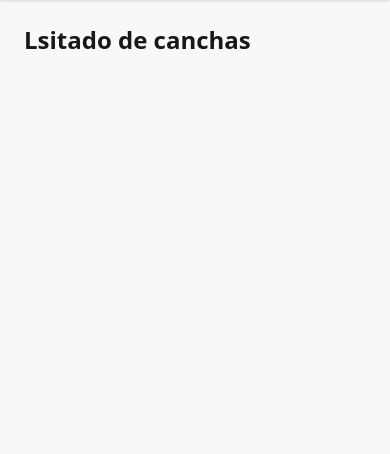
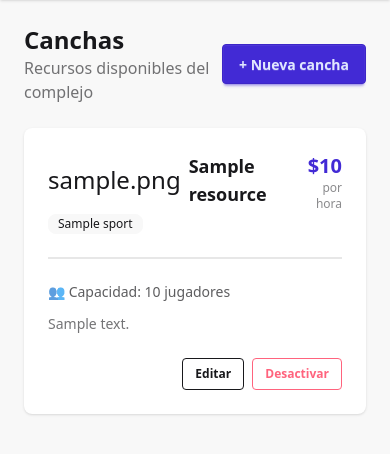
Before and after one commit to TatoMesa/Administracion-de-complejo, a Django app: page /canchas/ in a window 390 px wide. Shown: the part 64-518 px from the top of the page. Run offline with Django 4.2, Linux system fonts and the light colour scheme; tables that the repository leaves empty hold one stand-in row (values such as "Sample post"); some libraries are stand-ins or nearby versions.

Commit message:
feat: vistas y formulario de canchas

```diff
--- a/resources/urls.py
+++ b/resources/urls.py
@@ -5,4 +5,7 @@ app_name = 'resources'
 
 urlpatterns = [
     path('', views.resource_list, name='list'),
+    path('nueva/', views.resource_create, name='create'),
+    path('<int:pk>/editar/', views.resource_edit, name='edit'),
+    path('<int:pk>/eliminar/', views.resource_delete, name='delete'),
 ]
--- a/resources/views.py
+++ b/resources/views.py
@@ -1,4 +1,52 @@
-from django.shortcuts import render
+from django.shortcuts import render, get_object_or_404, redirect
+from django.contrib import messages
+from .models import Resource, Sport
+from .forms import ResourceForm, SportForm
+
 
 def resource_list(request):
-    return render(request, 'resources/list.html')
+    resources = Resource.objects.filter(
+        is_active=True
+    ).select_related('sport').order_by('sport', 'name')
+
+    context = {
+        'resources': resources,
+        'sports': Sport.objects.filter(is_active=True),
+    }
+    return render(request, 'resources/list.html', context)
+
+
+def resource_create(request):
+    if request.method == 'POST':
+        form = ResourceForm(request.POST, request.FILES)
+        if form.is_valid():
+            form.save()
+            messages.success(request, 'Cancha creada exitosamente.')
+            return redirect('resources:list')
+    else:
+        form = ResourceForm()
+
+    return render(request, 'resources/form.html', {'form': form, 'title': 'Nueva Cancha'})
+
+
+def resource_edit(request, pk):
+    resource = get_object_or_404(Resource, pk=pk)
+    if request.method == 'POST':
+        form = ResourceForm(request.POST, request.FILES, instance=resource)
+        if form.is_valid():
+            form.save()
+            messages.success(request, 'Cancha actualizada.')
+            return redirect('resources:list')
+    else:
+        form = ResourceForm(instance=resource)
+
+    return render(request, 'resources/form.html', {'form': form, 'title': 'Editar Cancha'})
+
+
+def resource_delete(request, pk):
+    resource = get_object_or_404(Resource, pk=pk)
+    if request.method == 'POST':
+        resource.is_active = False
+        resource.save()
+        messages.success(request, f'Cancha {resource.name} desactivada.')
+    return redirect('resources:list')
--- a/templates/resources/list.html
+++ b/templates/resources/list.html
@@ -1,5 +1,71 @@
 {% extends 'base.html' %}
-{% block title %}Lsitado de canchas{% endblock %}
+{% block title %}Canchas{% endblock %}
+
 {% block content %}
-<h2 class="text-2xl font-bold">Lsitado de canchas</h2>
+
+<div class="flex items-center justify-between mb-6">
+    <div>
+        <h2 class="text-2xl font-bold">Canchas</h2>
+        <p class="text-base-content/60">Recursos disponibles del complejo</p>
+    </div>
+    <a href="{% url 'resources:create' %}" class="btn btn-primary">
+        + Nueva cancha
+    </a>
+</div>
+
+{% if resources %}
+<div class="grid grid-cols-1 md:grid-cols-2 xl:grid-cols-3 gap-4">
+    {% for resource in resources %}
+    <div class="card bg-base-100 shadow hover:shadow-md transition-shadow">
+        <div class="card-body">
+            <div class="flex items-start justify-between">
+                <div>
+                    <div class="flex items-center gap-2 mb-1">
+                        <span class="text-2xl">{{ resource.sport.icon }}</span>
+                        <h3 class="card-title text-lg">{{ resource.name }}</h3>
+                    </div>
+                    <span class="badge badge-ghost badge-sm">{{ resource.sport.name }}</span>
+                </div>
+                <div class="text-right">
+                    <p class="text-xl font-bold text-primary">${{ resource.price_per_hour|floatformat:0 }}</p>
+                    <p class="text-xs text-base-content/50">por hora</p>
+                </div>
+            </div>
+
+            <div class="divider my-2"></div>
+
+            <div class="flex justify-between text-sm text-base-content/70">
+                <span>👥 Capacidad: {{ resource.capacity }} jugadores</span>
+            </div>
+
+            {% if resource.description %}
+            <p class="text-sm text-base-content/60 mt-1">{{ resource.description }}</p>
+            {% endif %}
+
+            <div class="card-actions justify-end mt-4">
+                <a href="{% url 'resources:edit' resource.pk %}" class="btn btn-sm btn-outline">
+                    Editar
+                </a>
+                <form method="post" action="{% url 'resources:delete' resource.pk %}"
+                    onsubmit="return confirm('¿Desactivar esta cancha?')">
+                    {% csrf_token %}
+                    <button type="submit" class="btn btn-sm btn-error btn-outline">
+                        Desactivar
+                    </button>
+                </form>
+            </div>
+        </div>
+    </div>
+    {% endfor %}
+</div>
+{% else %}
+<div class="text-center py-16 text-base-content/40">
+    <p class="text-5xl mb-4">🏟️</p>
+    <p class="text-lg">No hay canchas activas</p>
+    <a href="{% url 'resources:create' %}" class="btn btn-primary btn-sm mt-4">
+        Agregar primera cancha
+    </a>
+</div>
+{% endif %}
+
 {% endblock %}
```
Also changed, not shown: resources/forms.py (added, +32 -0 lines), templates/resources/form.html (added, +63 -0 lines), media/resources/pelota.jfif (added), media/resources/run.png (added), theme/static/css/dist/styles.css.
